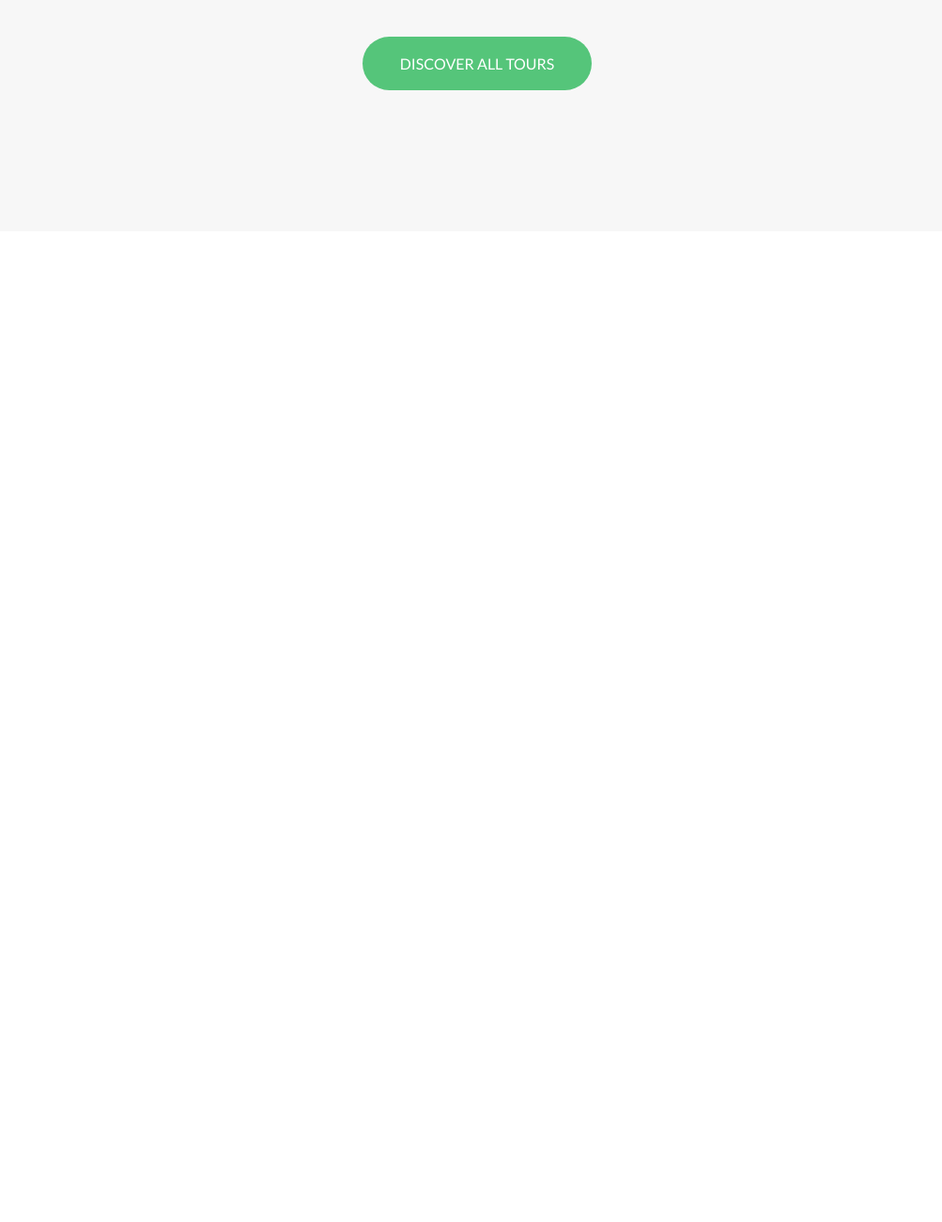
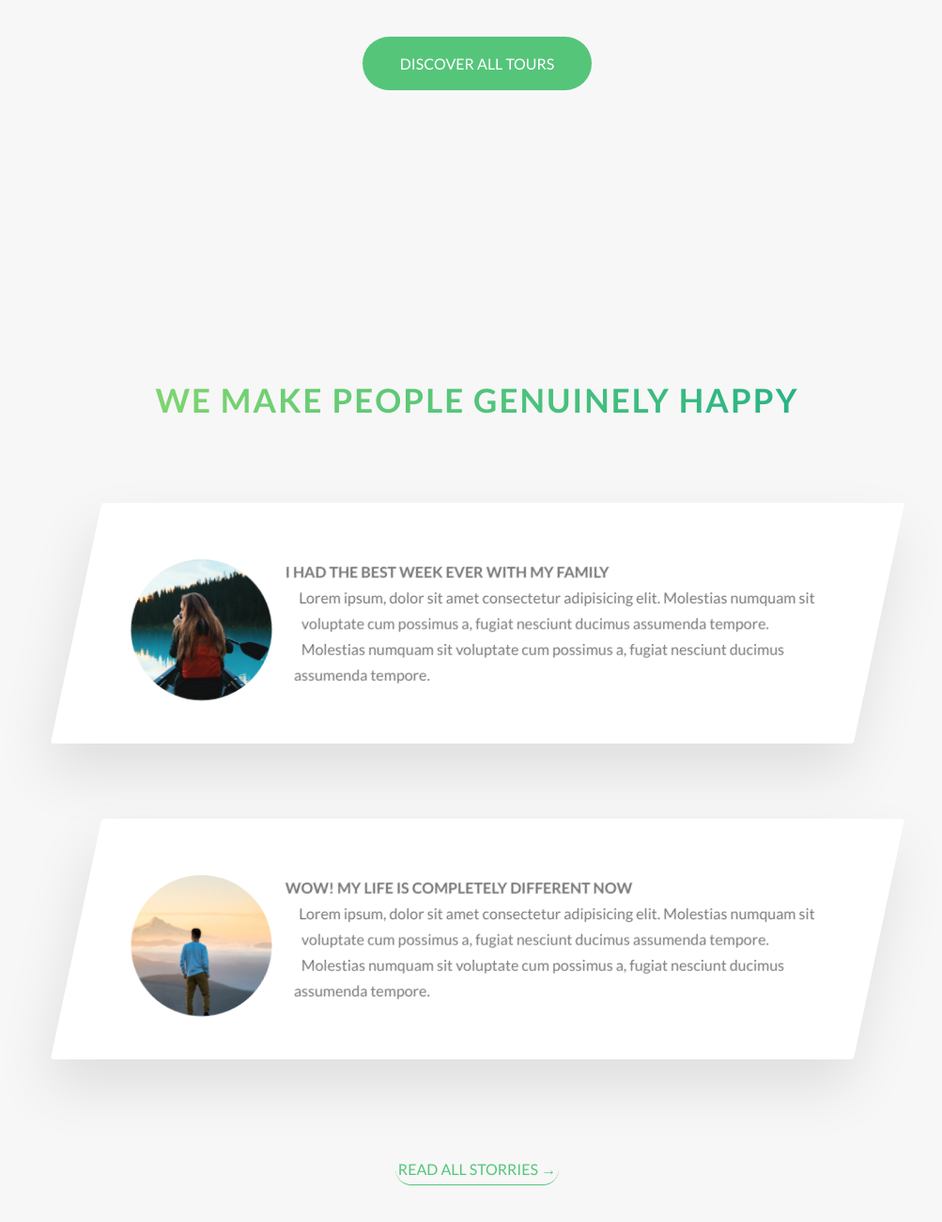
Before and after one commit to adeakinwale/Natours, a website: page index.html in a window 1280 px wide. Shown: the part 3023-4323 px from the top of the page at 94% size, without its empty margins (132-1135 px from the left). Before the commit the page ends 3299 px from the top, so only its background shows below. Drawn offline with Linux system fonts and the light colour scheme.

Commit message:
stories section

```diff
--- a/index.html
+++ b/index.html
@@ -216,6 +216,56 @@
                     </div>
 
             </section>
+
+            <section class="section-stories">
+                <div class="u-center-text u-margin-bottom-big">
+                    <h2 class="heading-secondary">
+                        We make people genuinely happy
+                    </h2>
+                </div>
+
+                <div class="row">
+                    <div class="story">
+                        <figure class="story__shape">
+                            <img src="img/nat-8.jpg" alt="person on a tour" class="story__img">
+                            <figcaption class="story__caption"> Mary Smith</figcaption>
+                        </figure>
+                        <div class="story__text">
+                            <h3 class="heading-tertiary margin-bottom-small">I had the best week ever with my family</h3>
+                            <p>
+                                Lorem ipsum, dolor sit amet consectetur adipisicing elit.
+                                Molestias numquam sit voluptate cum possimus a,
+                                fugiat nesciunt ducimus assumenda tempore.
+                                Molestias numquam sit voluptate cum possimus a,
+                                fugiat nesciunt ducimus assumenda tempore.
+                            </p>
+                        </div>
+                    </div>
+                </div>
+
+                <div class="row">
+                    <div class="story">
+                        <figure class="story__shape">
+                            <img src="img/nat-9.jpg" alt="person on a tour" class="story__img">
+                            <figcaption class="story__caption"> Jack Wilson</figcaption>
+                        </figure>
+                        <div class="story__text">
+                            <h3 class="heading-tertiary margin-bottom-small">Wow! my life is completely different now</h3>
+                            <p>
+                                Lorem ipsum, dolor sit amet consectetur adipisicing elit.
+                                Molestias numquam sit voluptate cum possimus a,
+                                fugiat nesciunt ducimus assumenda tempore.
+                                Molestias numquam sit voluptate cum possimus a,
+                                fugiat nesciunt ducimus assumenda tempore.
+                            </p>
+                        </div>
+                    </div>
+                </div>
+
+                <div class="u-center-text u-margin-top-huge">
+                    <a href="#" class="btn btn-text">Read all storries &rarr;</a>
+                </div>
+            </section>
         </main>
 
         <!-- <section class="grid-test">
--- /dev/null
+++ b/sass/components/_story.scss
@@ -0,0 +1,60 @@
+.story {
+    width: 75%;
+    margin: 0 auto;
+    box-shadow: 0 3rem 6rem rgba($color-black, .1);
+    background-color: $color-white;
+    border-radius: 3px;
+    padding: 6rem;
+    padding-left: 9rem;
+    font-size: $default-font-size;
+    transform: skewX(-12deg);
+
+    // & > * {
+    //     transform: skewX(12deg);
+    // }
+
+    &__shape {
+        width: 15rem;
+        height: 15rem;
+        float:left;
+        -webkit-shape-outside: circle(50% at 50% 50%);
+        shape-outside: circle(50% at 50% 50%);
+        -webkit-clip-path: circle(50% at 50% 50%);
+        clip-path: circle(50% at 50% 50%);
+        transform: translateX(-3rem) skewX(12.01deg);
+        position: relative;
+    }
+    &__img {
+        height: 100%;
+        transform: translateX(-4rem) scale(1.4);
+        backface-visibility: hidden;
+        transition: all .5s;
+    }
+    &__text {
+        transform: skewX(12deg);
+    }
+    &__caption {
+        position: absolute;
+        top: 50%;
+        left: 50%;
+        transform: translate(-50%, -20%);
+        color: $color-white;
+        text-transform: uppercase;
+        font-size: 1.7rem;
+        text-align: center;
+        opacity: 0;
+        transition: all .5s;
+        backface-visibility: hidden;
+    }
+
+    &:hover &__caption {
+        opacity: 1;
+        transform: translate(-50%, -50%);
+    }
+
+    &:hover &__img {
+        transform: translateX(-4rem) scale(1);
+        filter: blur(3px) brightness(80%);
+    }
+
+}
--- a/sass/main.scss
+++ b/sass/main.scss
@@ -11,6 +11,7 @@
 @import "components/composition";
 @import "components/feature-box";
 @import "components/card";
+@import "components/story";
 
 @import "layout/grid";
 @import "layout/header";
--- a/sass/pages/_home.scss
+++ b/sass/pages/_home.scss
@@ -26,3 +26,8 @@
     padding: 25rem 0 15rem 0;
     margin-top: -10rem;
 }
+
+.section-stories {
+    padding: 15rem 0;
+    background-color: $color-grey-light-1;
+}
```
Also changed, not shown: css/style.css.
